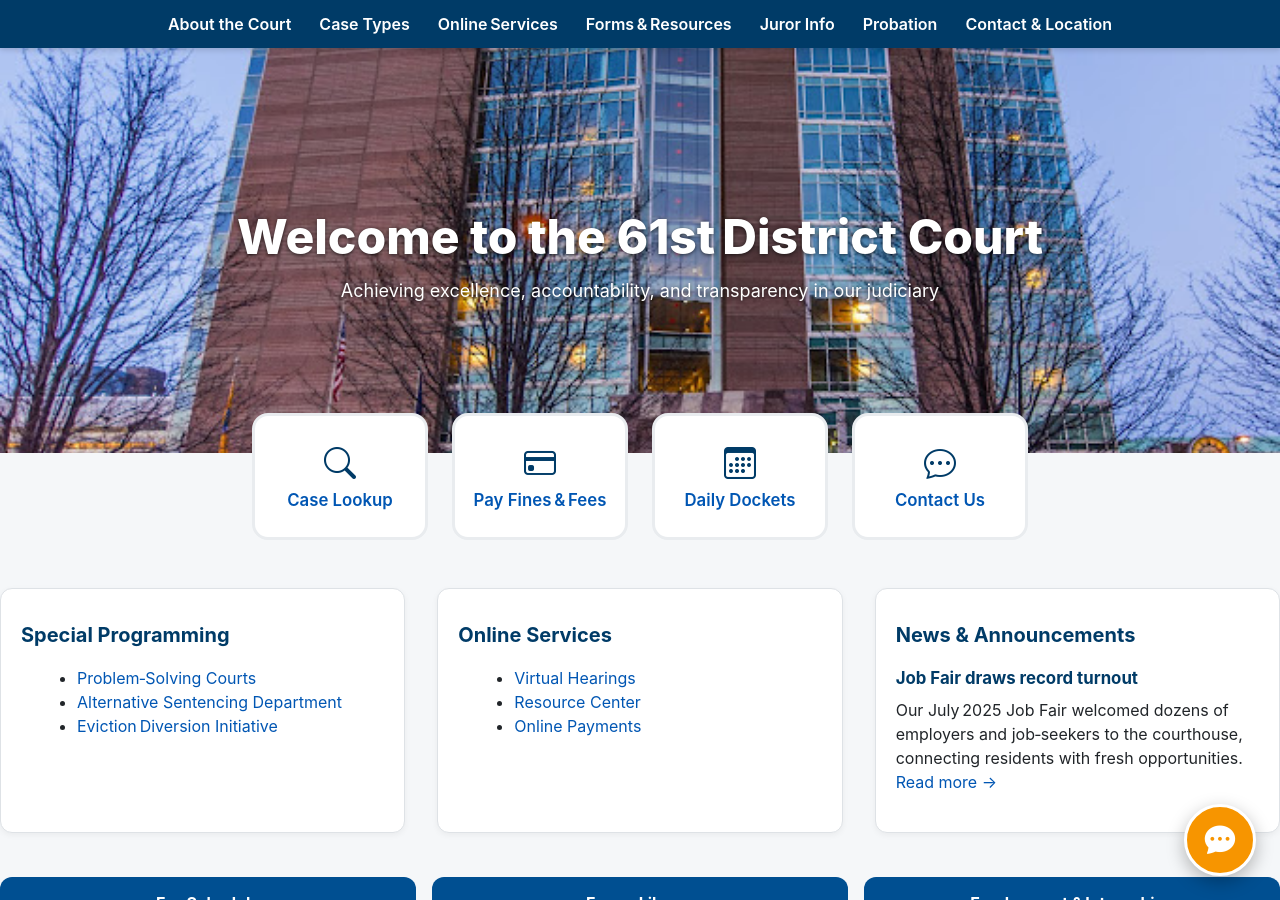
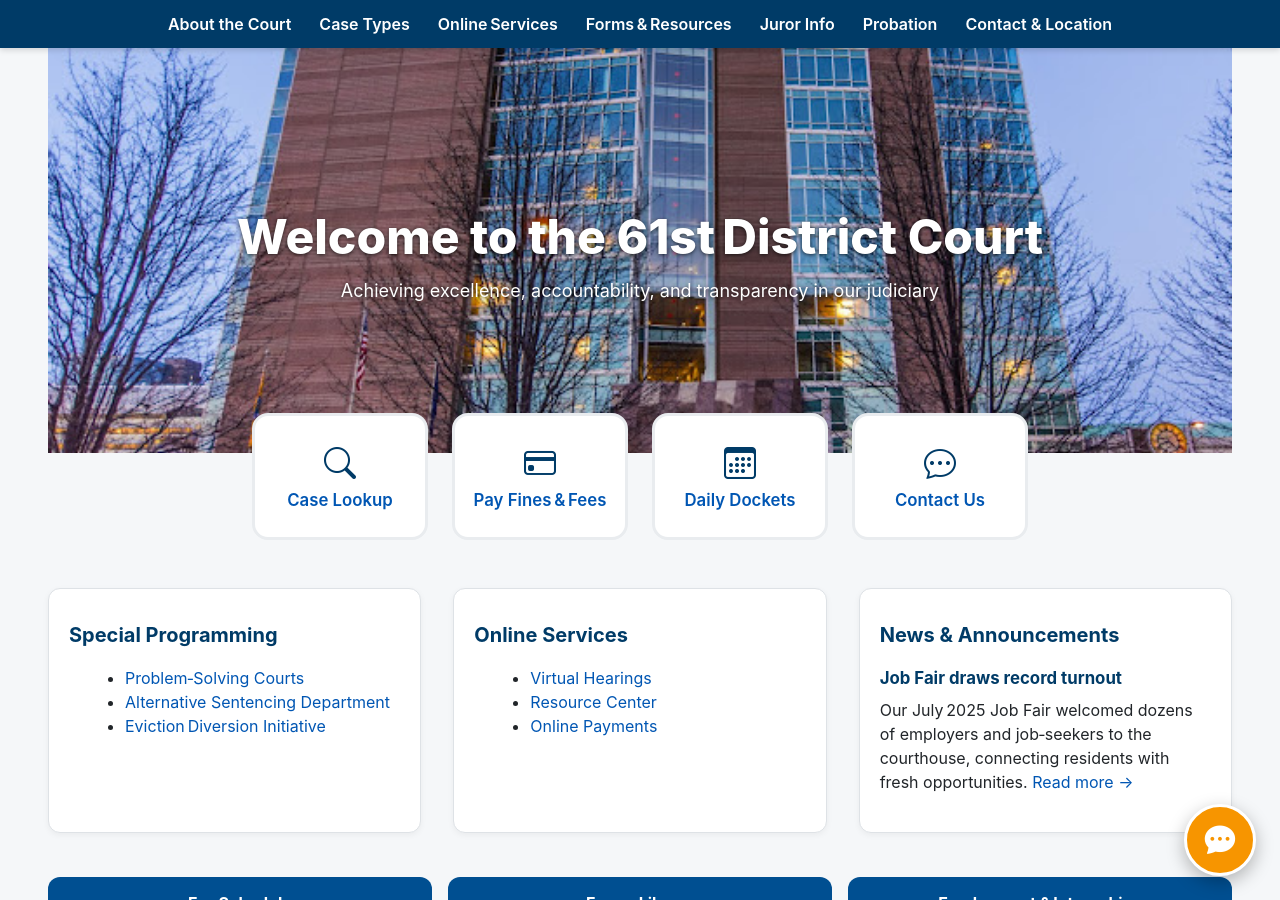
Before and after one commit to DrStern/DanFischer.github.io, a Jekyll site: the page built from index.md, in a window 1280 px wide and 900 px high. Built offline with Jekyll 4.4.1, drawn with Linux system fonts in a browser that asks for light colours.

Commit message:
Update custom.css

```diff
--- a/assets/css/custom.css
+++ b/assets/css/custom.css
@@ -156,6 +156,16 @@ a:hover{color:#003f8c;text-decoration:underline}
   font-weight:700;font-size:1.05rem;
 }
 
+/* MAIN CONTENT PADDING
+   --------------------------------------------------------------------- */
+main{
+  padding:0 1.5rem;          /* 24 px on small viewports */
+}
+@media (min-width:992px){
+  main{padding:0 3rem;}      /* 48 px on tablets / desktop */
+}
+
+
 /* UTILITIES
    --------------------------------------------------------------------- */
 .sr-only{position:absolute;width:1px;height:1px;padding:0;margin:-1px;overflow:hidden;clip:rect(0,0,0,0);white-space:nowrap;border:0}
```
